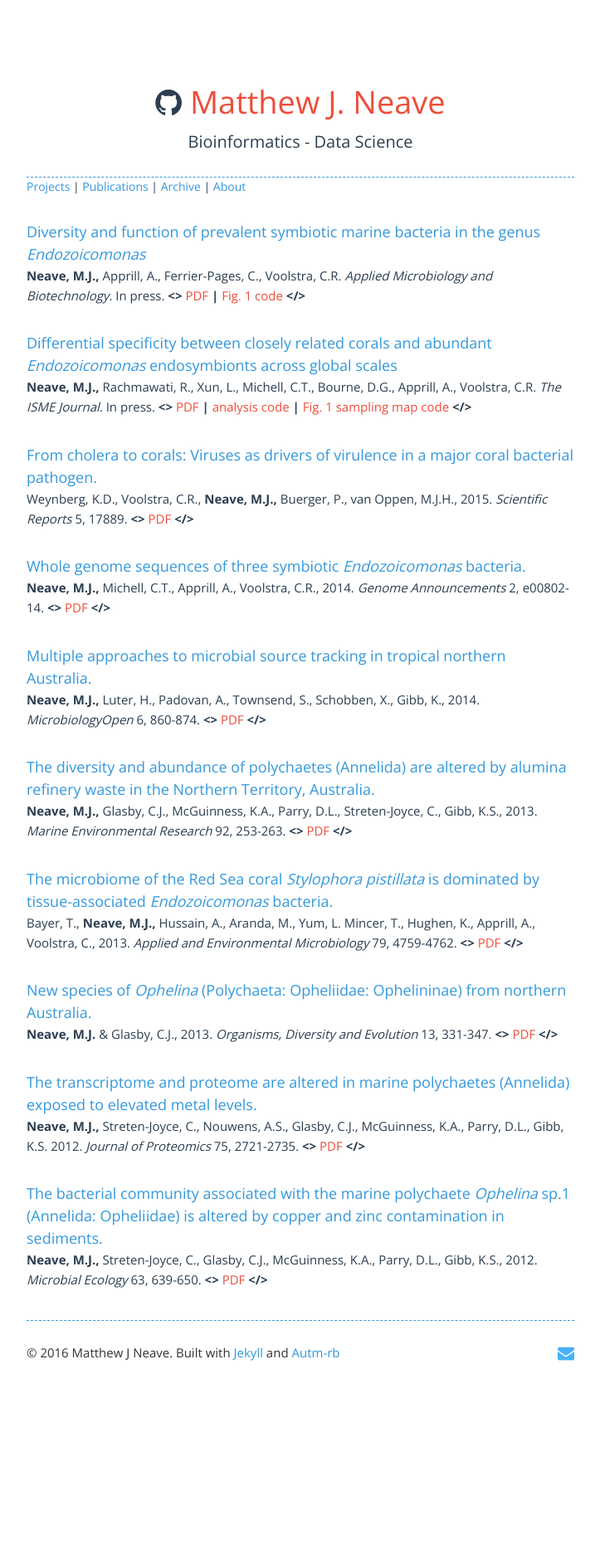
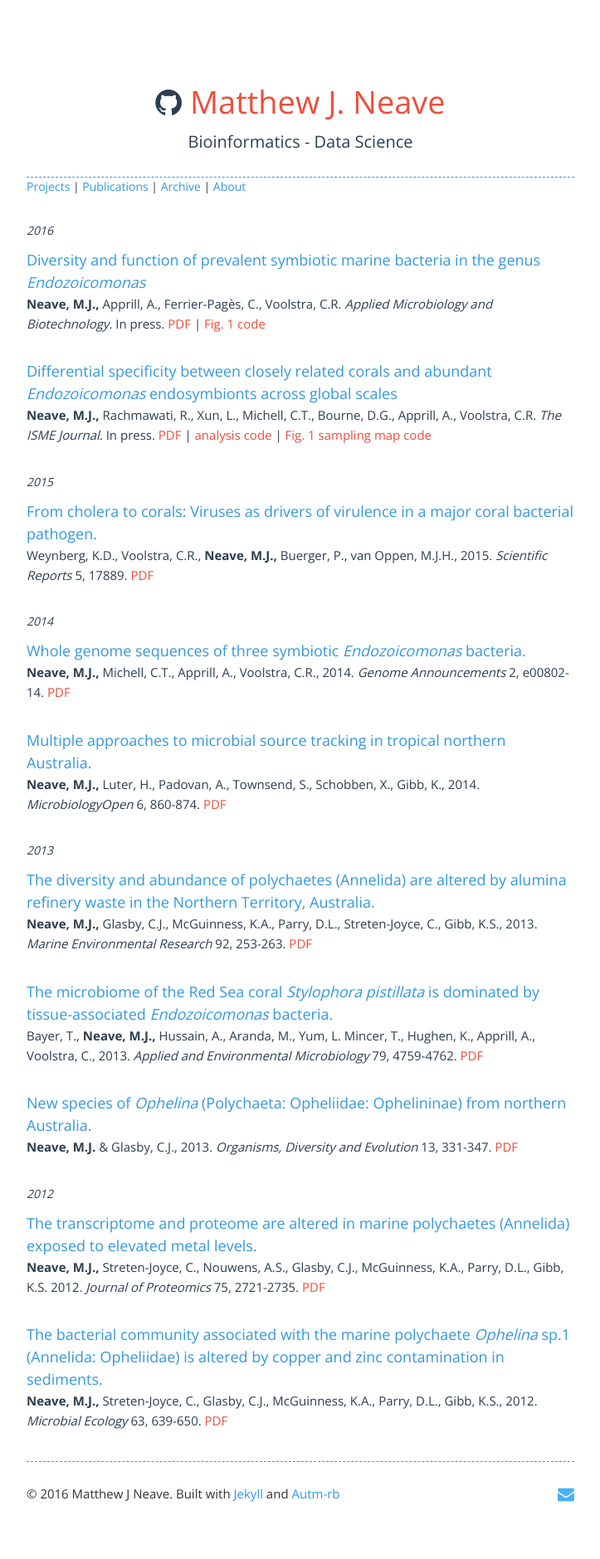
Before and after one commit to neavemj/neavemj.github.io, a Jekyll site: the page built from publications.html, in a window 1280 px wide. Shown: the whole page at 83% size, without its empty margins (278-1001 px from the left). Built offline with Jekyll 4.4.1, drawn with Linux system fonts in a browser that asks for light colours; nearby versions of some CDN libraries; comment, search, counter and statistics services are not loaded; before the commit the page ends 1709 px from its top, so only the background shows below that.

Commit message:
updated themes

```diff
--- a/public/stylesheets/styles.css
+++ b/public/stylesheets/styles.css
@@ -99,6 +99,11 @@ a#pdf-pubs{
 
 a#code-link{
   color:#EC4E3B;
+}
+
+p#year{
+  font-style: italic;
+  font-size: 14px;
 }
 
 strong {
--- a/public/stylesheets/template_styles.css
+++ b/public/stylesheets/template_styles.css
@@ -99,6 +99,11 @@ a#pdf-pubs{
 
 a#code-link{
   color:#EC4E3B;
+}
+
+p#year{
+  font-style: italic;
+  font-size: 14px;
 }
 
 strong {
--- a/publications.html
+++ b/publications.html
@@ -6,88 +6,73 @@ layout: default
 
 <div class="resume row">
   <div class="col-md-12">
+	  <p id="year">2016</p>
 	  <h1bl>Diversity and function of prevalent symbiotic marine bacteria in the genus <i>Endozoicomonas</i></h1bl>
-	  <p><b>Neave, M.J.,</b> Apprill, A., Ferrier-Pages, C., Voolstra, C.R. <i>Applied Microbiology and Biotechnology.</i> In press.
-	  <b>&lt&gt</b>
+	  <p><b>Neave, M.J.,</b> Apprill, A., Ferrier-Pag&egrave;s, C., Voolstra, C.R. <i>Applied Microbiology and Biotechnology.</i> In press.
 	  <a id="pdf-pubs" href=/pdfs/Neave_et_al-2016-Applied_Microbiology_and_Biotechnology.pdf>PDF</a>
-	  <b>|</b>
+	  |
 	  <a id="code-link" href="/posts/endosNCBI">Fig. 1 code</a>
-	  <b>&lt/&gt</b>
 	  </p>
 
       <br>
       <h1bl>Differential specificity between closely related corals and abundant <i>Endozoicomonas</i> endosymbionts across global scales</h1bl>
       <p><b>Neave, M.J.,</b> Rachmawati, R., Xun, L., Michell, C.T., Bourne, D.G., Apprill, A., Voolstra, C.R. <i>The ISME Journal.</i> In press.
-	  <b>&lt&gt</b>
           <a id="pdf-pubs" href=/pdfs/Neave_et_al-2016-The_ISME_Journal.pdf>PDF</a>
-	  <b>|</b>
+	  |
 	  <a id="code-link" href="/posts/coralMicrobiome">analysis code</a>
-	  <b>|</b>
+	  |
 	  <a id="code-link" href="/posts/coralMap">Fig. 1 sampling map code</a>
-	  <b>&lt/&gt</b>
 	  </p>
       <br>
+	  <p id="year">2015</p>
       <h1bl>From cholera to corals: Viruses as drivers of virulence in a major coral bacterial pathogen.</h1bl>
       <p>Weynberg, K.D., Voolstra, C.R., <b>Neave, M.J.,</b> Buerger, P., van Oppen, M.J.H., 2015. <i>Scientific Reports</i> 5, 17889.
-	  <b>&lt&gt</b>
 	  <a id="pdf-pubs" href=/pdfs/Weynberg_et_al-2015-Scientific_Reports.pdf>PDF</a>
-	  <b>&lt/&gt</b>
 	  </p>
 
       <br>
+	  <p id="year">2014</p>
       <h1bl>Whole genome sequences of three symbiotic <i>Endozoicomonas</i> bacteria.</h1bl>
       <p><b>Neave, M.J.,</b> Michell, C.T., Apprill, A., Voolstra, C.R., 2014. <i>Genome Announcements</i> 2, e00802-14.
-	  <b>&lt&gt</b>
 	  <a id="pdf-pubs" href=/pdfs/Neave_et_al-2014-Genome_Announcements.pdf>PDF</a>
-	  <b>&lt/&gt</b>
 	  </p>
 
       <br>
       <h1bl>Multiple approaches to microbial source tracking in tropical northern Australia.</h1bl>
       <p><b>Neave, M.J.,</b> Luter, H., Padovan, A., Townsend, S., Schobben, X., Gibb, K., 2014. <i>MicrobiologyOpen</i> 6, 860-874.
-	  <b>&lt&gt</b>
 	  <a id="pdf-pubs" href=/pdfs/Neave_et_al-2014-MicrobiologyOpen.pdf>PDF</a>
-	  <b>&lt/&gt</b>
 	  </p>
 
       <br>
+	  <p id="year">2013</p>
       <h1bl>The diversity and abundance of polychaetes (Annelida) are altered by alumina refinery waste in the Northern Territory, Australia.</h1bl>
       <p><b>Neave, M.J.,</b> Glasby, C.J., McGuinness, K.A., Parry, D.L., Streten-Joyce, C., Gibb, K.S., 2013. <i>Marine Environmental Research</i> 92, 253-263.
-	  <b>&lt&gt</b>
 	  <a id="pdf-pubs" href=/pdfs/Neave_et_al-2013-Marine_Environmental_Research.pdf>PDF</a>
-	  <b>&lt/&gt</b>
 	  </p>
 
       <br>
       <h1bl>The microbiome of the Red Sea coral <i>Stylophora pistillata</i> is dominated by tissue-associated <i>Endozoicomonas</i> bacteria.</h1bl>
       <p>Bayer, T., <b>Neave, M.J.,</b> Hussain, A., Aranda, M., Yum, L. Mincer, T., Hughen, K., Apprill, A., Voolstra, C., 2013. <i>Applied and Environmental Microbiology</i> 79, 4759-4762.
-	  <b>&lt&gt</b>
 	  <a id="pdf-pubs" href=/pdfs/Bayer_et_al-2013-Applied_and_Environmental_Microbiology.pdf>PDF</a>
-	  <b>&lt/&gt</b>
 	  </p>
 
       <br>
       <h1bl>New species of <i>Ophelina</i> (Polychaeta: Opheliidae: Ophelininae) from northern Australia.</h1bl>
       <p><b>Neave, M.J.</b> & Glasby, C.J., 2013. <i>Organisms, Diversity and Evolution</i> 13, 331-347.
-	  <b>&lt&gt</b>
 	  <a id="pdf-pubs" href=/pdfs/Neave_and_Glasby-2013-Organisms_Diversity_and_Evolution.pdf>PDF</a>
-	  <b>&lt/&gt</b>
 	  </p>
 
       <br>
+	  <p id="year">2012</p>
       <h1bl>The transcriptome and proteome are altered in marine polychaetes (Annelida) exposed to elevated metal levels.</h1bl>
       <p><b>Neave, M.J.,</b> Streten-Joyce, C., Nouwens, A.S., Glasby, C.J., McGuinness, K.A., Parry, D.L., Gibb, K.S. 2012. <i>Journal of Proteomics</i> 75, 2721-2735.
-	  <b>&lt&gt</b>
 	  <a id="pdf-pubs" href=/pdfs/Neave_et_al-2012-Journal_of_Proteomics.pdf>PDF</a>
-	  <b>&lt/&gt</b>
 	  </p>
 
       <br>
       <h1bl>The bacterial community associated with the marine polychaete <i>Ophelina</i> sp.1 (Annelida: Opheliidae) is altered by copper and zinc contamination in sediments.</h1bl>
       <p><b>Neave, M.J.,</b> Streten-Joyce, C., Glasby, C.J., McGuinness, K.A., Parry, D.L., Gibb, K.S., 2012. <i>Microbial Ecology</i> 63, 639-650.
-	  <b>&lt&gt</b>
 	  <a id="pdf-pubs" href=/pdfs/Neave_et_al-2012-Microbial_Ecology.pdf>PDF</a>
-	  <b>&lt/&gt</b>
 	  </p>
 
   </div>
```
